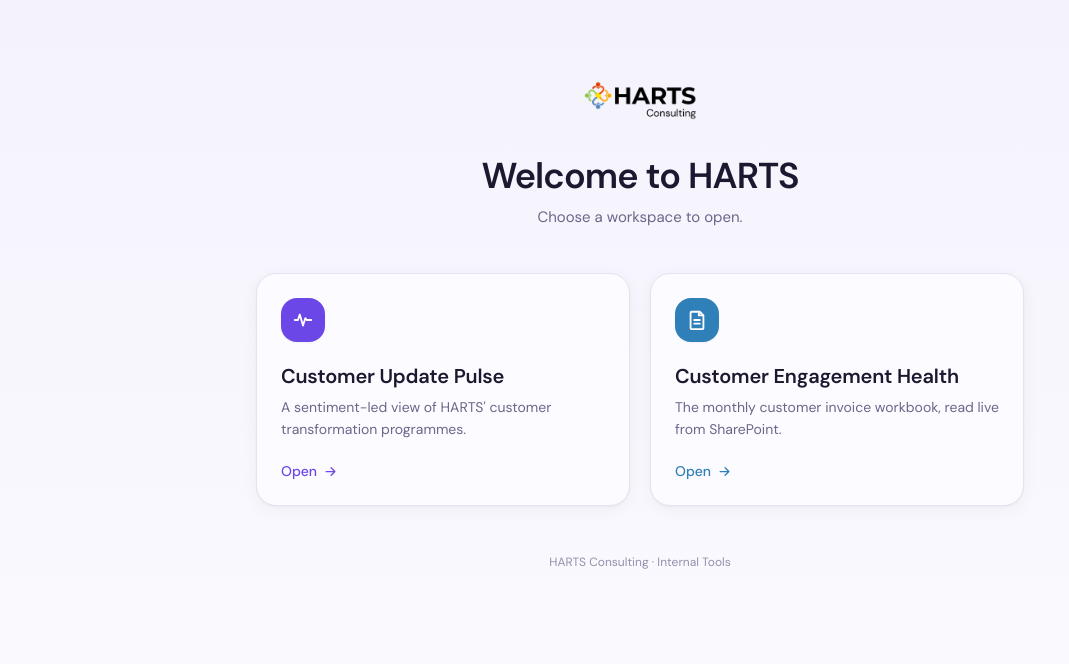
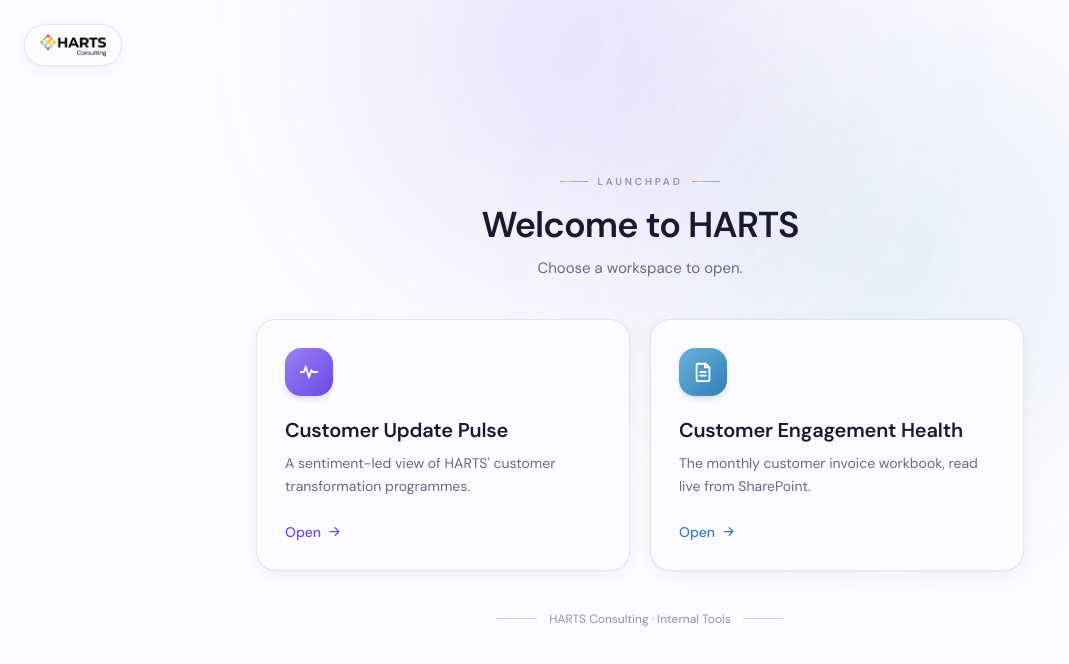
Before and after one commit to GITHARTS-dev/Customer_Update_Pulse, a Next.js app: page / in a window 1280 px wide. Shown: the top 664 px of the page, without its empty margins (0-1069 px from the left). Built offline with nearby package versions, Linux system fonts and the light colour scheme; no server answers.

Commit message:
launchpad design

```diff
--- a/app/page.tsx
+++ b/app/page.tsx
@@ -2,6 +2,10 @@
 import Link from "next/link";
 import { primaryCustomer } from "@/lib/customers";
 import { ProfileBadge } from "@/components/ProfileBadge";
+
+/** The HARTS heart-cluster rainbow — same brand thread used in the sidebar. */
+const RAINBOW =
+  "linear-gradient(90deg, #D6473F 0%, #E8A020 28%, #3BA46A 55%, #3E8FCF 78%, #6C47E8 100%)";
 
 /**
  * The HARTS launchpad — the platform's front door. Kept a static server page
@@ -11,29 +15,56 @@
  */
 export default function Launchpad() {
   return (
-    <main className="min-h-screen bg-gradient-to-b from-[#F4F2FC] to-cream px-5 py-16 sm:py-20 flex flex-col items-center">
-      <ProfileBadge />
-      <div className="w-full max-w-3xl flex flex-col items-center">
+    <main className="relative h-screen overflow-hidden bg-cream px-5 py-8 flex flex-col items-center justify-center">
+      {/* Ambient brand glow — echoes each workspace's accent, kept faint. Its
+          own clipped layer so it can never affect the fixed corner badges. */}
+      <div className="pointer-events-none absolute inset-0 overflow-hidden" aria-hidden="true">
+        <div
+          className="absolute -top-40 left-1/2 -translate-x-[65%] h-[26rem] w-[26rem] rounded-full blur-[110px]"
+          style={{ backgroundColor: "rgba(108, 71, 232, 0.12)" }}
+        />
+        <div
+          className="absolute top-16 left-1/2 translate-x-[15%] h-[24rem] w-[24rem] rounded-full blur-[110px]"
+          style={{ backgroundColor: "rgba(47, 127, 184, 0.10)" }}
+        />
+      </div>
+
+      {/* Corner badges — logo left, account right. Fixed so they hold their
+          spot regardless of how tall the centered content below happens to be. */}
+      <div className="fixed top-4 left-4 sm:top-6 sm:left-6 z-20 flex items-center rounded-full border border-sand-200 bg-cream/90 backdrop-blur px-3.5 py-2 shadow-card">
         <Image
           src="/logos/harts_logo.png"
           alt="HARTS Consulting"
           width={278}
           height={98}
-          className="h-10 w-auto"
+          className="h-6 w-auto"
           priority
         />
-        <h1 className="mt-9 font-serif text-3xl sm:text-4xl tracking-tight text-ink-900 text-center">
+      </div>
+      <ProfileBadge />
+
+      <div className="relative w-full max-w-3xl flex flex-col items-center">
+        <div className="flex items-center gap-2.5">
+          <span className="h-px w-7" style={{ background: RAINBOW, opacity: 0.6 }} />
+          <span className="text-[10px] tracking-[0.28em] uppercase text-ink-400 font-semibold">
+            Launchpad
+          </span>
+          <span className="h-px w-7" style={{ background: RAINBOW, opacity: 0.6 }} />
+        </div>
+
+        <h1 className="mt-4 font-serif text-3xl sm:text-4xl tracking-tight text-ink-900 text-center">
           Welcome to HARTS
         </h1>
-        <p className="mt-2.5 text-[15px] text-ink-500 text-center">
+        <p className="mt-3 text-[15px] text-ink-500 text-center">
           Choose a workspace to open.
         </p>
 
-        <div className="mt-11 w-full grid gap-5 sm:grid-cols-2">
+        <div className="mt-10 w-full grid gap-5 sm:grid-cols-2">
           <AppTile
             href={`/c/${primaryCustomer().id}`}
             internal
             accent="#6C47E8"
+            accentSoft="#9B82F2"
             title="Customer Update Pulse"
             description="A sentiment-led view of HARTS' customer transformation programmes."
             icon={<PulseIcon />}
@@ -41,15 +72,18 @@
           <AppTile
             href="/invoice"
             accent="#2F7FB8"
+            accentSoft="#6BB3DE"
             title="Customer Engagement Health"
             description="The monthly customer invoice workbook, read live from SharePoint."
             icon={<InvoiceIcon />}
           />
         </div>
 
-        <p className="mt-12 text-xs text-ink-400 text-center">
-          HARTS Consulting · Internal Tools
-        </p>
+        <div className="mt-10 flex items-center gap-3">
+          <span className="h-px w-10 bg-sand-300" />
+          <p className="text-xs text-ink-400">HARTS Consulting · Internal Tools</p>
+          <span className="h-px w-10 bg-sand-300" />
+        </div>
       </div>
     </main>
   );
@@ -59,6 +93,7 @@
   href,
   internal = false,
   accent,
+  accentSoft,
   title,
   description,
   icon
@@ -66,6 +101,7 @@
   href: string;
   internal?: boolean;
   accent: string;
+  accentSoft: string;
   title: string;
   description: string;
   icon: React.ReactNode;
@@ -73,15 +109,15 @@
   const inner = (
     <>
       <span
-        className="inline-flex h-11 w-11 items-center justify-center rounded-2xl text-white shadow-sm"
-        style={{ backgroundColor: accent }}
+        className="inline-flex h-12 w-12 items-center justify-center rounded-2xl text-white shadow-md transition-transform duration-200 group-hover:scale-105"
+        style={{ background: `linear-gradient(135deg, ${accentSoft}, ${accent})` }}
       >
         {icon}
       </span>
       <h2 className="mt-5 font-serif text-xl text-ink-900">{title}</h2>
-      <p className="mt-1.5 text-sm leading-relaxed text-ink-500">{description}</p>
+      <p className="mt-2 text-sm leading-relaxed text-ink-500">{description}</p>
       <span
-        className="mt-5 inline-flex items-center gap-1.5 text-sm font-medium transition-transform group-hover:translate-x-0.5"
+        className="mt-6 inline-flex items-center gap-1.5 text-sm font-medium transition-transform group-hover:translate-x-0.5"
         style={{ color: accent }}
       >
         Open
@@ -99,7 +135,7 @@
   );
 
   const className =
-    "group flex flex-col rounded-card border border-sand-200 bg-cream p-6 shadow-card transition duration-200 hover:-translate-y-0.5 hover:shadow-hero focus-visible:outline-none focus-visible:ring-2 focus-visible:ring-offset-2";
+    "group relative flex flex-col rounded-card border border-sand-200 bg-cream p-7 shadow-card transition-all duration-200 hover:-translate-y-1 hover:border-sand-300 hover:shadow-hero focus-visible:outline-none focus-visible:ring-2 focus-visible:ring-offset-2";
   // Tint the focus ring with this tile's accent.
   const style = { "--tw-ring-color": accent } as React.CSSProperties;
 
@@ -108,7 +144,7 @@
       {inner}
     </Link>
   ) : (
-    // Plain anchor: /invoice/ is the separate Vite SPA, served as static files
+    // Plain anchor: /invoice is the separate Vite SPA, served as static files
     // outside Next's router, so it needs a full navigation (not client routing).
     <a href={href} className={className} style={style}>
       {inner}
--- a/components/ProfileBadge.tsx
+++ b/components/ProfileBadge.tsx
@@ -16,10 +16,12 @@
 }
 
 /**
- * Account chip in the corner of the launchpad — avatar, name/email, sign out.
- * Fetches the session client-side (NextAuth's own /api/auth/session) rather
- * than the page reading it server-side, so the launchpad itself stays a
- * static export — see the note in app/page.tsx for why that matters here.
+ * Account badge in the corner of the launchpad. At rest it's just the
+ * initials circle; hovering slides a name chip out from behind it (pure CSS,
+ * via group-hover — no state needed); clicking opens a dropdown with the full
+ * details and sign out. Fetches the session client-side (NextAuth's own
+ * /api/auth/session) rather than the page reading it server-side, so the
+ * launchpad itself stays a static export — see the note in app/page.tsx.
  */
 export function ProfileBadge() {
   const [user, setUser] = useState<SessionUser | null>(null);
@@ -63,40 +65,32 @@
 
   return (
     <div ref={ref} className="fixed top-4 right-4 sm:top-6 sm:right-6 z-20">
-      <button
-        type="button"
-        onClick={() => setOpen((v) => !v)}
-        aria-expanded={open}
-        className="flex items-center gap-2.5 rounded-full border border-sand-200 bg-cream/90 backdrop-blur pl-2 pr-3.5 py-1.5 shadow-card hover:shadow-hero transition"
-      >
-        <span
-          className="flex h-8 w-8 items-center justify-center rounded-full text-white text-[11px] font-semibold shrink-0"
+      <div className="group relative h-10">
+        {/* Name chip — same footprint as the avatar at rest (perfectly hidden
+            underneath it), widens leftward on hover to reveal the name. */}
+        <div
+          className="absolute right-0 top-0 h-10 w-10 overflow-hidden rounded-full border border-sand-200 bg-cream shadow-card transition-[width] duration-300 ease-out group-hover:w-[190px]"
+          aria-hidden="true"
+        >
+          <span className="absolute inset-y-0 left-4 right-11 flex items-center text-[13px] font-medium text-ink-900 whitespace-nowrap opacity-0 transition-opacity duration-150 group-hover:opacity-100 group-hover:delay-150">
+            {displayName}
+          </span>
+        </div>
+
+        <button
+          type="button"
+          onClick={() => setOpen((v) => !v)}
+          aria-expanded={open}
+          aria-label={`Account: ${displayName}`}
+          className="absolute right-0 top-0 flex h-10 w-10 items-center justify-center rounded-full text-white text-[13px] font-semibold shadow-card ring-2 ring-cream"
           style={{ backgroundColor: "#6C47E8" }}
         >
           {initials(name, email)}
-        </span>
-        <span className="text-left leading-tight hidden sm:block">
-          <span className="block text-[12.5px] font-medium text-ink-900 max-w-[140px] truncate">
-            {displayName}
-          </span>
-          {name && email && (
-            <span className="block text-[10.5px] text-ink-400 max-w-[140px] truncate">{email}</span>
-          )}
-        </span>
-        <svg
-          width="12"
-          height="12"
-          viewBox="0 0 24 24"
-          fill="none"
-          aria-hidden="true"
-          className={`shrink-0 text-ink-400 transition-transform ${open ? "rotate-180" : ""}`}
-        >
-          <path d="M6 9l6 6 6-6" stroke="currentColor" strokeWidth="2" strokeLinecap="round" strokeLinejoin="round" />
-        </svg>
-      </button>
+        </button>
+      </div>
 
       {open && (
-        <div className="absolute right-0 mt-2 w-56 rounded-xl border border-sand-200 bg-cream shadow-hero overflow-hidden">
+        <div className="absolute right-0 top-12 w-56 rounded-xl border border-sand-200 bg-cream shadow-hero overflow-hidden">
           <div className="px-4 py-3 border-b border-sand-200">
             <p className="text-sm font-medium text-ink-900 truncate">{displayName}</p>
             {name && email && <p className="text-xs text-ink-400 truncate mt-0.5">{email}</p>}
```
